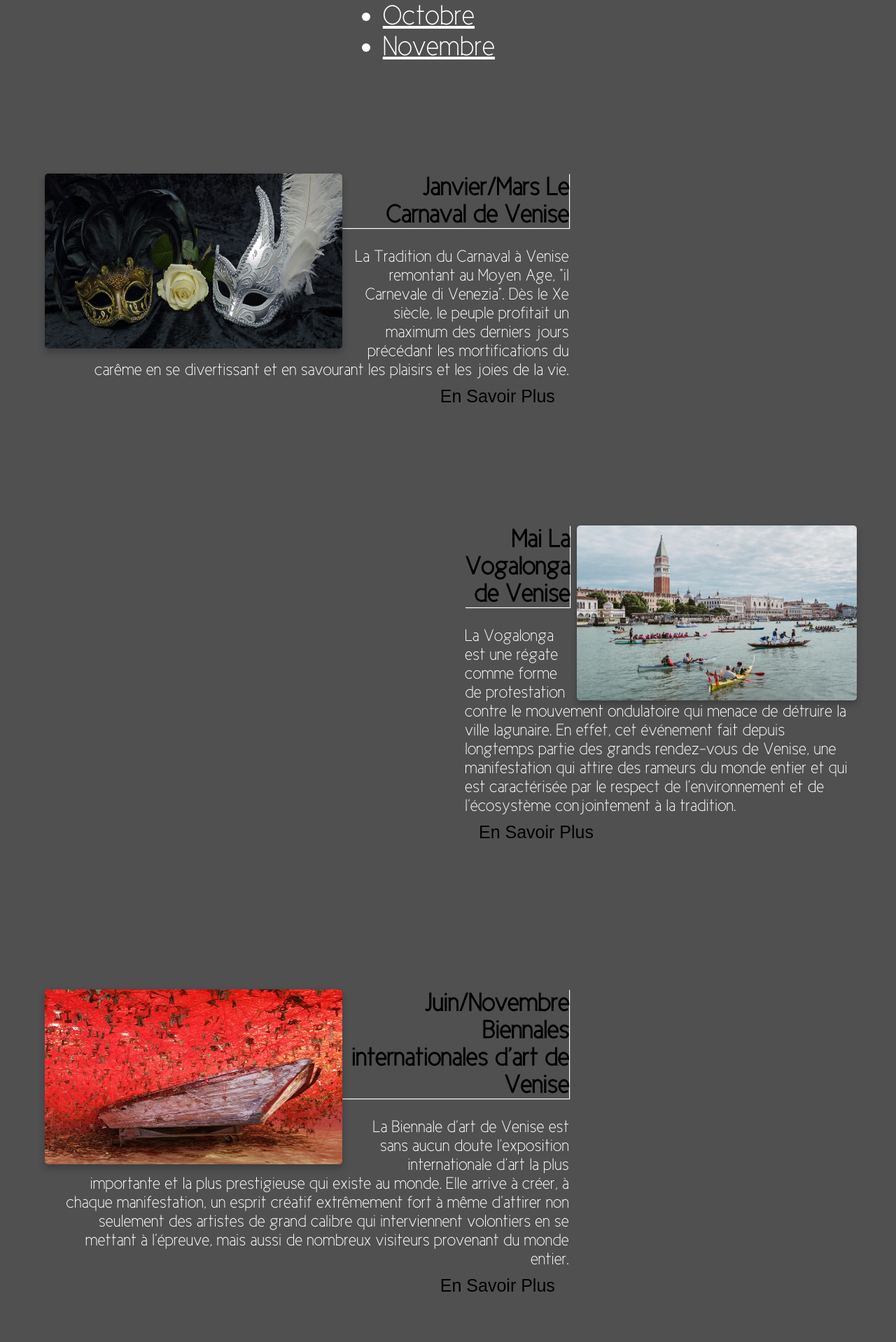
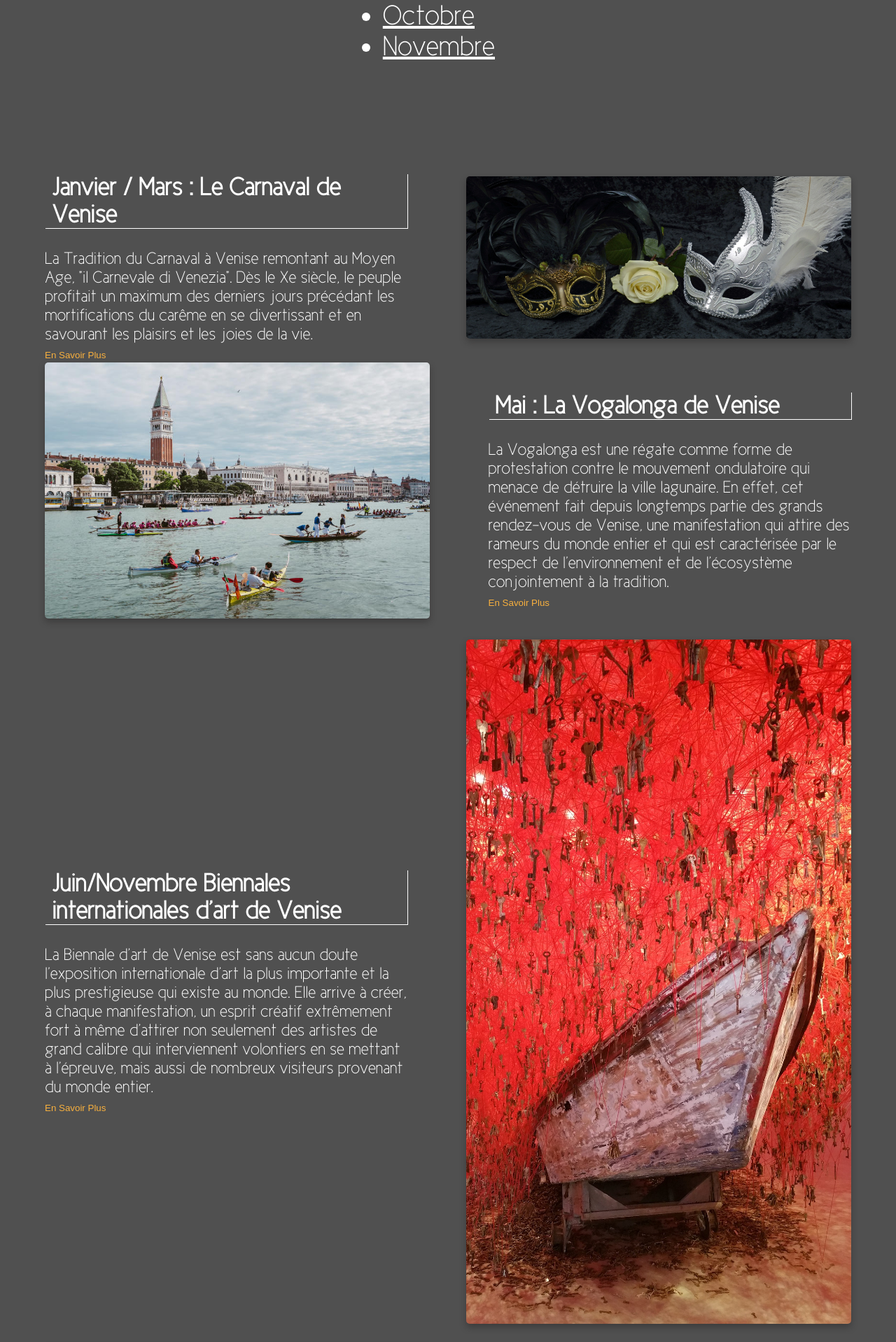
Before and after one commit to Meledit/UNESCO-Venise, a PHP site: page /PageEvenement.html in a window 1280 px wide. Shown: the part 1410-3328 px from the top of the page at 70% size. Run offline with PHP 8.4, Linux system fonts and the light colour scheme.

Commit message:
C'est bon

```diff
--- a/PageEvenement.html
+++ b/PageEvenement.html
@@ -5,6 +5,7 @@
     <meta http-equiv="X-UA-Compatible" content="IE=edge">
     <meta name="viewport" content="width=device-width, initial-scale=1.0">
     <link rel="stylesheet" href="styleEvenement.css">
+    <link rel="stylesheet" href="style.css">
     <link rel="preconnect" href="https://fonts.googleapis.com">
     <link rel="preconnect" href="https://fonts.googleapis.com">
     <link rel="preconnect" href="https://fonts.gstatic.com" crossorigin>
@@ -88,13 +89,11 @@
         </div>
 
 
-        <div class="event1">
+        <div class="bg">
             <article>
-                <img src="Images/ImagesEvenement/masqueAvecRose.jpg" alt="" class="img1">
-                <h2 id="JanvierMars">Janvier/Mars Le Carnaval de Venise </h2>
-                <br>
+                <h2 id="JanvierMars">Janvier / Mars : Le Carnaval de Venise </h2>
                 <p class="txt1">La Tradition du Carnaval à Venise remontant au Moyen Age, "il Carnevale di Venezia". Dès le Xe siècle, le peuple profitait un maximum des derniers jours précédant les mortifications du carême en se divertissant et en savourant les plaisirs et les joies de la vie.
-                    <span class="savoirplus">Il commence dix jours avant le mercredi des Cendres et se poursuit jusqu'au mardi gras. Connu pour ses costumes et ses masques, il attire des foules considérables.
+                    <span class="savoirplus"> Il commence dix jours avant le mercredi des Cendres et se poursuit jusqu'au mardi gras. Connu pour ses costumes et ses masques, il attire des foules considérables.
                     Le carnaval de Venise transforme la ville en une émeute spectaculaire d’apparat, de couleurs, de spectacles musicaux, de feux d’artifice et de bals vénitiens glamour. Si vous voulez profiter au mieux de l’atmosphère exotique de Venise, le carnaval est le moment idéal.
                     Le carnaval de Venise, ces mascarades, spectacles, musique, jeux et couleurs.
                     </span>
@@ -102,14 +101,12 @@
                 <button class="boutonSP">En Savoir Plus</button>
                 <script src="boutonsavoirplus.js"></script>
             </article>
-        </div>
+            <img src="Images/ImagesEvenement/masqueAvecRose.jpg" alt="" class="img1">
 
-        <div class="event2">
+            <img src="Images/ImagesEvenement/vogalonga-venise-italie-91404733.jpg" alt="" class="img1">
 
             <article>
-                <img src="Images/ImagesEvenement/vogalonga-venise-italie-91404733.jpg" alt="" class="img1">
-                <h2 id="Mai"> Mai La Vogalonga de Venise </h2>
-                <br>
+                <h2 id="Mai">Mai : La Vogalonga de Venise </h2>
                 <p class="txt2">La Vogalonga est une régate comme forme de protestation contre le mouvement ondulatoire qui menace de détruire la ville lagunaire.
                      En effet, cet événement fait depuis longtemps partie des grands rendez-vous de Venise, une manifestation qui attire des rameurs du monde entier et qui est caractérisée par le respect de l’environnement et de l’écosystème conjointement à la tradition.
                     <span class="savoirplus2">
@@ -120,13 +117,9 @@
                 <script src="boutonsavoirplus.js"></script>
 
             </article>
-        </div>
 
-        <div class="event1">
             <article>
-                <img src="Images/ImagesEvenement/biennal.jpg" alt="" class="img1">
                 <h2 id="Juin"> Juin/Novembre Biennales internationales d’art de Venise</h2>
-                <br>
                 <p class="txt1"> La Biennale d’art de Venise est sans aucun doute l’exposition internationale d’art la plus importante et la plus prestigieuse qui existe au monde. Elle arrive à créer, à chaque manifestation, un esprit créatif extrêmement fort à même d’attirer non seulement des artistes de grand calibre qui interviennent volontiers en se mettant à l’épreuve, mais aussi de nombreux visiteurs provenant du monde entier.
                     <span class="savoirplus">Il commence dix jours avant le mercredi des Cendres et se poursuit jusqu'au mardi gras. Connu pour ses costumes et ses masques, il attire des foules considérables.
                         Le carnaval de Venise transforme la ville en une émeute spectaculaire d’apparat, de couleurs, de spectacles musicaux, de feux d’artifice et de bals vénitiens glamour. Si vous voulez profiter au mieux de l’atmosphère exotique de Venise, le carnaval est le moment idéal.
@@ -136,48 +129,35 @@
                     <button class="boutonSP">En Savoir Plus</button>
                     <script src="boutonsavoirplus.js"></script></p>
             </article>
-        </div>
+            <img src="Images/ImagesEvenement/biennal.jpg" alt="" class="img1">
 
-
-        <div class="event2">
+            <img src="Images/ImagesEvenement/feteRedemption.png" alt="" class="img1">
+            <article>
+                <h2 id="Juillet"> Juillet Fête du Rédempteur de Venise</h2>
+                La Fête du Rédempteur, l’une des manifestations les plus appréciées, se tient le troisième dimanche du mois. En effet, il s’agit d’une fête ancienne très appréciée des Vénitiens et les touristes. Durant la Fête du Rédempteur, des passerelles basculantes, véritables modules flottants en bois et en acier, sont installées et 34 barques sont disposées pour soutenir le pont qui relie pendant deux jours le quai des Zattere à l’île de la Giudecca, permettant ainsi aux piétons de rejoindre l’Église du Rédempteur.
+            </article>
 
             <article>
-                <h2 id="Juillet"> Juillet Fête du Rédempteur de Venise</h2>
-                <img src="Images/ImagesEvenement/feteRedemption.png" alt="" class="img1">
-                <br>
-                La Fête du Rédempteur, l’une des manifestations les plus appréciées, se tient le troisième dimanche du mois. En effet, il s’agit d’une fête ancienne très appréciée des Vénitiens et les touristes. Durant la Fête du Rédempteur, des passerelles basculantes, véritables modules flottants en bois et en acier, sont installées et 34 barques sont disposées pour soutenir le pont qui relie pendant deux jours le quai des Zattere à l’île de la Giudecca, permettant ainsi aux piétons de rejoindre l’Église du Rédempteur.
+                <h2 id="Aout">Août : Festival internationale du film de Venise</h2>
+                Le Festival International du Film de Venise est l'un des rendez-vous les plus importants se déroulant chaque année, entre fin août et début septembre Durant cette période, Venise se transforme en un tapis rouge de célébrités nationales et internationales qui accourent du monde entier au festival, transformant ainsi cette magique ville en un lieu caractérisé par la mondanité raffinée et élégante.
             </article>
-        </div>
+            <img src="Images/ImagesEvenement/MostraDeVenise.jpeg" alt="" class="img1">
 
-        <div class="event1">
+            <img src="Images/ImagesEvenement/Regate.jpeg" alt="" class="img1">
             <article>
-                <img src="Images/ImagesEvenement/MostraDeVenise.jpeg" alt="" class="img1">
-                <h2 id="Aout">Août Festival internationale du film de Venise</h2><br>
-                Le Festival International du Film de Venise est l'un des rendez-vous les plus importants se déroulant chaque année, entre fin août et début septembre Durant cette période, Venise se transforme en un tapis rouge de célébrités nationales et internationales qui accourent du monde entier au festival, transformant ainsi cette magique ville en un lieu caractérisé par la mondanité raffinée et élégante.
-
-            </article>
-        </div>
-
-        <div class="event2">
-            <article>
-                <img src="Images/ImagesEvenement/Regate.jpeg" alt="" class="img1">
-                <h2 id="Septembre">Septembre Régate historique de Venise</h2><br>
+                <h2 id="Septembre">Septembre Régate historique de Venise</h2>
                 La tradition exige qu’un cortège historique, composé d’embarcations typiques du XVIème siècle qui rappellent les anciennes gloires de l’une des plus puissantes Républiques Maritimes de la Méditerranée, se déroule le long du Grand Canal avant la véritable compétition. Vous ne pouvez absolument pas manquer la régate des Gondolini où les champions filent à toute vitesse sur le Grand Canal jusqu’à la ligne d’arrivée à la célèbre « machine », une estrade flottante à fort impact visuel qui est montée devant le palais de Ca’ Foscari.
             </article>
-        </div>
 
-        <div class="event1">
             <article>
-                <img src="Images/ImagesEvenement/VeniceMarathon.jpeg" alt="" class="img1">
-                <h2 id="Octobre">Octobre Venice marathon</h2><br>
+                <h2 id="Octobre">Octobre Venice marathon</h2>
                 Le Venice Marathon se tient chaque année, en règle générale le quatrième dimanche d’octobre, et il s’agit d’une manifestation que les sportifs amateurs et professionnels ne peuvent pas manquer. La caractéristique la plus importante du Venice Marathon est son parcours de 42,195 km qui se déroule à travers les lieux très charmants de la province. Le marathon complet est mondialement reconnu par l’IAAF (Association internationale des fédérations d’athlétisme) et certifié « Label de bronze ».
             </article>
-        </div>
+            <img src="Images/ImagesEvenement/VeniceMarathon.jpeg" alt="" class="img1">
 
-        <div class="event2">
+            <img src="Images/ImagesEvenement/FeteMadonnaDeSalute.jpeg" alt="" class="img1">
             <article>
-                <img src="Images/ImagesEvenement/FeteMadonnaDeSalute.jpeg" alt="" class="img1">
-                <h2 id="Novembre">Novembre Fête de la Madonna della Salute</h2><br>
+                <h2 id="Novembre">Novembre Fête de la Madonna della Salute</h2>
                 La Fête de la Salute, événement caractérisé par une profonde spiritualité et par la participation des Vénitiens, se déroule chaque année le 21 novembre à Venise. Cette fête remonte à la terrible épidémie de peste des années 1630-1631 et au vœu fait par le Doge à l’époque pour obtenir l’intercession de la Vierge pour la grâce.
             </article>
         </div>
--- a/style.css
+++ b/style.css
@@ -311,12 +311,15 @@ ul > li > .button {
 
 .bg > img {
     width: 550px;
+    margin-bottom: 30px;
     border-radius: 5px;
     box-shadow: 0px 5px 10px rgba(29, 28, 28, 0.363);
 }
 
-.bg > article > h2 {
-    margin-bottom: 20px;
+.bg > article > h3 {
+    margin-bottom: 30px;
+    padding-left: 10px;
+    box-shadow: 1px 1px rgb(255, 255, 255);
 }
 
 .gauche {
@@ -330,7 +333,6 @@ ul > li > .button {
 .bg article {
     width: 45%;
     font-size: 1.5em;
-    margin-bottom: 40px;
 }
 
 article > h3 {
--- a/styleEvenement.css
+++ b/styleEvenement.css
@@ -347,108 +347,44 @@ ul > li > .button {
 }
 /* Event 1 */
 
-.event1 {
-    width: 100%;
-    background-color: var(--clr-fond-secondaire);
-    display: flex;
-    flex-wrap: wrap;
-    align-items: center;
-    justify-content: space-between;
-    padding: 10vh 5vw 10vh 5vw;
+.bg > article > h2 {
+    margin-bottom: 30px;
+    padding-left: 10px;
+    box-shadow: 1px 1px rgb(255, 255, 255);
 }
 
-.event1 > article > .img1 {
-    float:left;
-
-    width: 425px;
-    height:250px;
-    border-radius: 5px;
-    box-shadow: 0px 5px 10px rgba(29, 28, 28, 0.363);
-}
-
-.event1 > article {
-    width: 65%;
-    text-align: right;
-    font-size: 1.5em;
-}
-
-.event1 > article > h2 {
-    text-align: right;
-    color: #000000;
-    box-shadow: 1px 1px 1px rgb(255, 255, 255);
-}
-
-.event1 > article > .txt1 > .savoirplus {
+.bg > article > .txt1 > .savoirplus {
     display: none;
 }
 
 
-.event1 > article > .boutonSP {
-    padding: 10px 20px;
+.bg > article > .boutonSP {
     background-color: var(--clr-fond-secondaire);
-    color: rgb(0, 0, 0);
     border: none;
     outline: none;
-    font-size: 25px;
+    color: var(--clr-secondaire);
     cursor: pointer;
   }
 
-  .event1 article .txt1.SP .savoirplus{
+.bg article .txt1.SP .savoirplus {
     display: inline;
 }
 
 /* Deuxième event */
 
-.event2 {
-    width: 100%;
-    background-color: var(--clr-fond-secondaire);
-    display: flex;
-    flex-wrap: wrap;
-    align-items: center;
-    justify-content: space-between;
-    padding: 10vh 5vw 10vh 5vw;
+.bg > article > .txt2 > .savoirplus2 {
+    display: none;
 }
 
-.event2 > article > .img1 {
-    float: right;
-    width: 400px;
-    height: 250px;
-    border-radius: 5px;
-    box-shadow: 0px 5px 10px rgba(29, 28, 28, 0.363);
-}
-
-.event2 > article {
-    width: 65%;
-    text-align: left;
-    font-size: 1.5em;
-    margin-bottom: 40px;
-    margin-left: 600px;
-    margin-right: 100px;
-}
-
-.event2 > article > h2 {
-    text-align: right;
-    color: #000000;
-    margin-left: 0px;
-    margin-right: 410px;
-    box-shadow: 1px 1px 1px rgb(255, 255, 255);
-}
-
-.event2 > article > .txt2 > .savoirplus2 {
-    display:none;
-    }
-
-    .event2 > article > .boutonSP2 {
-        padding: 10px 20px;
+.bg > article > .boutonSP2 {
     background-color: var(--clr-fond-secondaire);
-        color: rgb(0, 0, 0);
     border: none;
     outline: none;
-        font-size: 25px;
+    color: var(--clr-secondaire);
     cursor: pointer;
 }
 
-      .event2 article .txt2.SP2 .savoirplus2{
+.bg > article > .txt2.SP2 > .savoirplus2 {
     display: inline;
 }
 
--- a/styleGastronomie.css
+++ b/styleGastronomie.css
@@ -323,7 +323,7 @@ ul > li > .button {
 .bg article {
     width: 48%;
     font-size: 1.5em;
-    margin-bottom: 40px;
+    margin-bottom: 0px;
     /*flex-grow: 1;*/
     border:1px solid pink
 }
```
Also changed, not shown: PageGastronomieTest.html (+5 -6 lines). Lines whose indentation alone changed are shown as unchanged.
